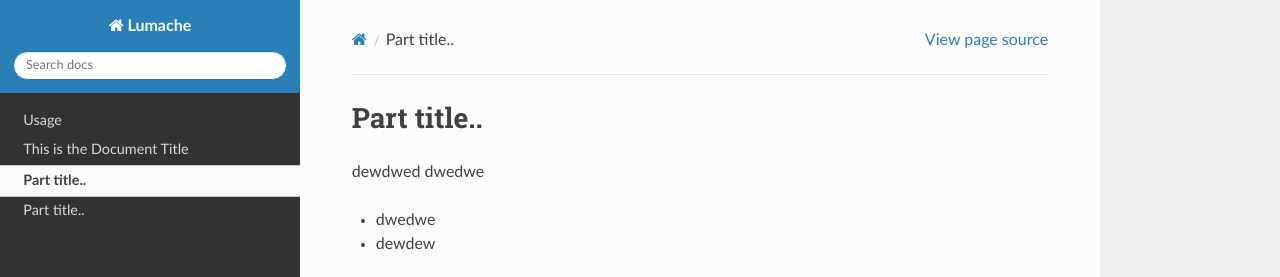
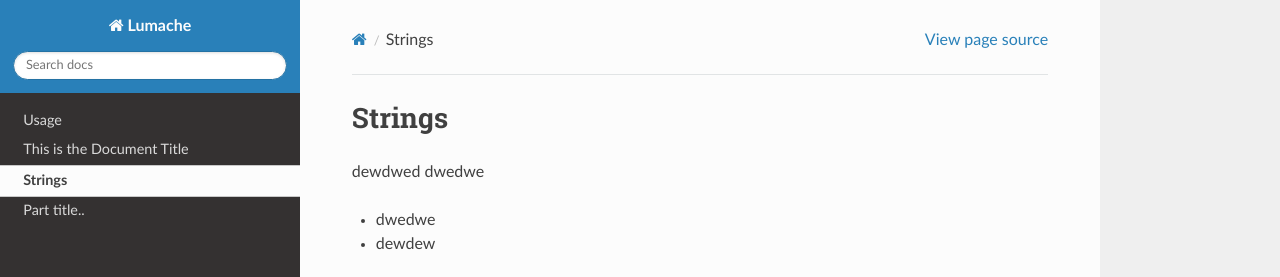
Before and after one commit to costa86/python_tutorial, a Sphinx documentation site: the page built from docs/source/strings.rst, in a window 1280 px wide and 972 px high. Shown: the top 277 px of the window. Built offline with Sphinx 7.4.7 and the Read the Docs theme 3.1.0, drawn with Linux system fonts in a browser that asks for light colours; pages that are not in the unit, such as notebooks, are missing from menus.

Commit message:
Update strings.rst

```diff
--- a/docs/source/strings.rst
+++ b/docs/source/strings.rst
@@ -1,5 +1,5 @@
 ============
-Part title..
+Strings
 ============
 dewdwed
 dwedwe
```
